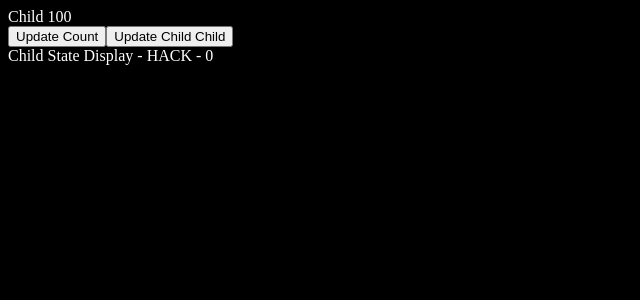
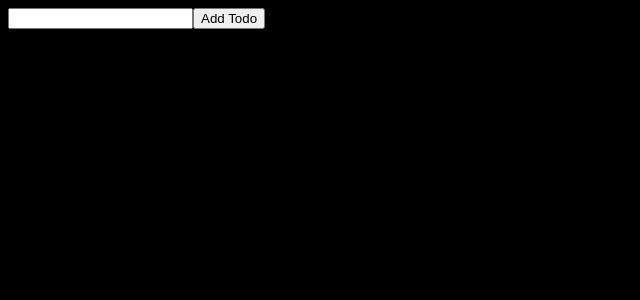
Before and after one commit to NamanJindal03/fsd_b, a React (Create React App) app in the folder react/react-props-lesson-2/: page / in a window 1280 px wide. Shown: the top 300 px of the page, without its empty margins (0-640 px from the left). Built offline with nearby package versions, Linux system fonts and the light colour scheme.

Commit message:
todo step 1

```diff
--- /dev/null
+++ b/react/react-props-lesson-2/src/TODO/App.js
@@ -0,0 +1,18 @@
+import React, {useState} from 'react'
+import TodoForm from './TodoForm'
+import TodoDisplay from './TodoDisplay';
+
+export default function App() {
+    const [todoList, setTodoList] = useState([]);
+    function addTodo(todo){
+        setTodoList((prevTodoList)=>{
+            return [...prevTodoList, todo];
+        })
+    }
+  return (
+    <>
+        <TodoForm addTodo={addTodo}/>
+        <TodoDisplay todoList={todoList}/>
+    </>
+  )
+}
--- /dev/null
+++ b/react/react-props-lesson-2/src/TODO/Todo.js
@@ -0,0 +1,7 @@
+import React from 'react'
+
+export default function Todo({todo}) {
+  return (
+    <div>{todo}</div>
+  )
+}
--- /dev/null
+++ b/react/react-props-lesson-2/src/TODO/TodoDisplay.js
@@ -0,0 +1,12 @@
+import React from 'react'
+import Todo from './Todo'
+
+export default function TodoDisplay({todoList}) {
+  return (
+    <>
+        {todoList.map((todo, index)=>{
+            return <Todo todo={todo}/>
+        })}
+    </>
+  )
+}
--- /dev/null
+++ b/react/react-props-lesson-2/src/TODO/TodoForm.js
@@ -0,0 +1,21 @@
+import React, {useState} from 'react'
+
+export default function TodoForm({addTodo}) {
+    const [todoValue, setTodoValue] = useState(""); /* to handle input box -> making it a controlled component */
+
+    function handleTodoInputChange(e){
+        setTodoValue(e.target.value)
+    }
+    function handleTodoFormSubmit(e){
+        e.preventDefault();
+        addTodo(todoValue)
+        setTodoValue("");
+    }
+
+  return (
+    <form >
+        <input type="text" name="todo" value={todoValue} onChange={handleTodoInputChange}/>
+        <button onClick={handleTodoFormSubmit}>Add Todo</button>
+    </form>
+  )
+}
--- a/react/react-props-lesson-2/src/index.js
+++ b/react/react-props-lesson-2/src/index.js
@@ -18,7 +18,8 @@ import Index from './ConditionalCSS/Index';
 // import App from "./ErrorHandlingForms/App"
 // import Parent from './arrayState/Parent';
 // import App from './upliftingState/App'
-import App from './upliftingStatePart2/App'
+// import App from './upliftingStatePart2/App'
+import App from './TODO/App'
 
 
 const root = ReactDOM.createRoot(document.getElementById('root'));
```
